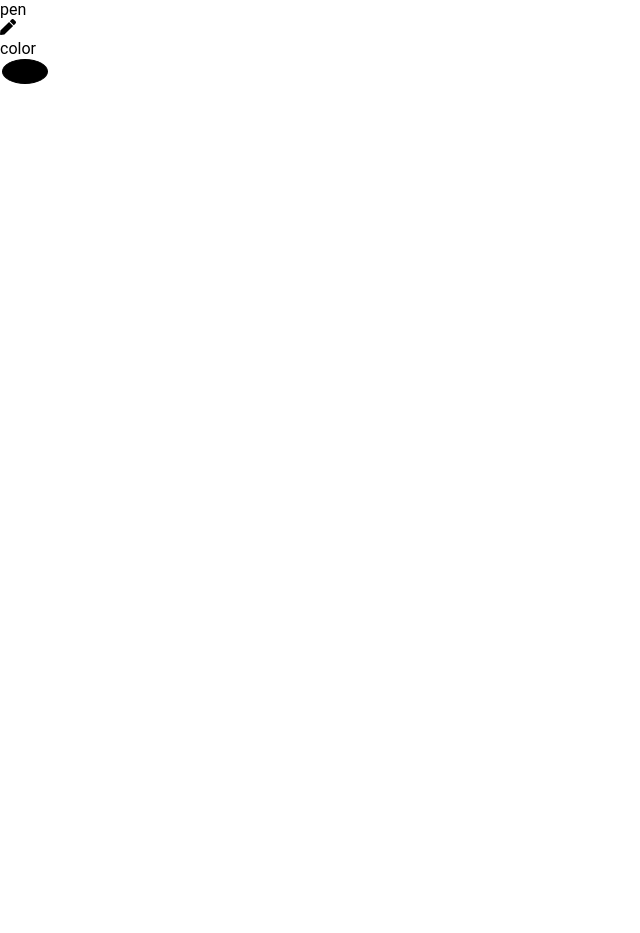
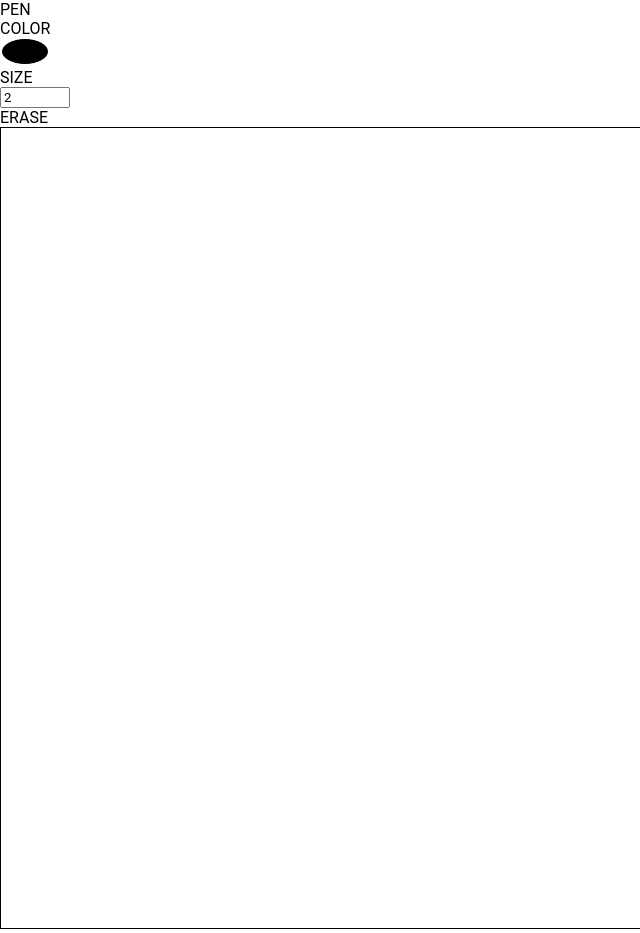
Before and after one commit to ShahIsCoding/DocHub, a React (Create React App) app in the folder client/: page /document/whiteboard/1 in a window 1280 px wide. Shown: the whole page, without its empty margins (0-640 px from the left). Before the commit the page ends 892 px from the top, so only its background shows below. Built offline with nearby package versions, Linux system fonts and the light colour scheme.

Commit message:
fixed the pen issue & added size & options drag work

```diff
--- a/client/src/components/component/Canvas.js
+++ b/client/src/components/component/Canvas.js
@@ -1,24 +1,38 @@
 import React, { useEffect, useRef, useState } from "react";
+import { WhiteboardMenu } from "../constants/WhiteboardOptions";
+import { FaBars, FaPen } from "react-icons/fa";
 
-const Canvas = ({ Drawing, setPosition }) => {
+const Canvas = (props) => {
   const canvasRef = useRef(null);
   const [context2D, setContext] = useState(null);
+  const [icon, setIcon] = useState(<FaBars />);
+
+  let { Drawing, selectedMenu } = props;
   useEffect(() => {
     const canvas = canvasRef.current;
     const context = canvas.getContext("2d");
     setContext(context);
   }, []);
+  function getIcon(selection) {
+    switch (selection) {
+      case WhiteboardMenu.PEN:
+        return setIcon(<FaPen />);
+
+        break;
+
+      default:
+        setIcon(<FaBars />);
+        break;
+    }
+  }
   return (
     <canvas
       width={window.innerWidth}
       height={window.innerHeight}
-      // onMouseDown={(e) => setPosition(e)}
       onMouseMove={(e) => {
-        setPosition(e);
         Drawing(e, context2D);
       }}
-      // onMouseEnter={(e) => setPosition(e)}
-      // style={{ background: "black" }}
+      style={{ cursor: "copy", border: "1px solid black" }}
       ref={canvasRef}
     ></canvas>
   );
--- a/client/src/components/constants/WhiteboardOptions.js
+++ b/client/src/components/constants/WhiteboardOptions.js
@@ -1,10 +1,24 @@
 export const WhiteboardOptions = [
   {
     key: 0,
-    Name: "pen",
+    Name: "PEN",
   },
   {
     key: 1,
-    Name: "color",
+    Name: "COLOR",
+  },
+  {
+    key: 2,
+    Name: "SIZE",
+  },
+  {
+    key: 3,
+    Name: "ERASE",
   },
 ];
+
+export const WhiteboardMenu = {
+  PEN: "PEN",
+  COLOR: "COLOR",
+  ERASE: "ERASE",
+};
--- a/client/src/components/pages/Whiteboard.js
+++ b/client/src/components/pages/Whiteboard.js
@@ -1,63 +1,72 @@
 import React, { useState } from "react";
 import Canvas from "../component/Canvas";
-import { WhiteboardOptions } from "../constants/WhiteboardOptions";
+import {
+  WhiteboardMenu,
+  WhiteboardOptions,
+} from "../constants/WhiteboardOptions";
 import { whiteBoardIcons } from "../assets/icons/icons";
+import { handleDrag, handleInputChoice } from "../utils/CanvasUtils";
 
 const Whiteboard = () => {
   const [color, setColor] = useState("#000000");
-  const [size, setSize] = useState(10);
+  const [size, setSize] = useState(2);
   const [mouseData, setMouseData] = useState({ x: 0, y: 0 });
-
-  const setPosition = (e) => {
-    setMouseData({
-      x: e.clientX,
-      y: e.clientY,
-    });
-  };
+  const [selectedMenu, setSelectedMenu] = useState(null);
+  const [prevSelection, setPrevSelection] = useState(null);
+  const { PEN, ERASE, COLOR } = WhiteboardMenu;
   const Drawing = (e, ctx) => {
-    console.log({ e, ctx });
-    if (e.buttons !== 1 || ctx === null) return;
-    else console.log("FALSE");
+    if (ctx === null) return;
+    if (e.buttons !== 1) {
+      setPrevSelection(null);
+      return;
+    }
     ctx.beginPath();
-    ctx.moveTo(mouseData.x, mouseData.y);
+    if (prevSelection === PEN) ctx.moveTo(mouseData.x, mouseData.y);
+    else ctx.moveTo(e.clientX, e.clientY);
     setMouseData({
       x: e.clientX,
       y: e.clientY,
     });
     ctx.lineTo(e.clientX, e.clientY);
     ctx.strokeStyle = color;
-    // ctx.lineWidth = size;
-    // ctx.lineCap = "round";
+    ctx.lineWidth = size;
+    ctx.lineCap = "round";
     ctx.stroke();
+    setPrevSelection(PEN);
+  };
+
+  const WhiteboardMenuDisplay = () => {
+    return WhiteboardOptions.map((options) => {
+      return (
+        <div
+          key={options.key}
+          className="h-10 w-28 px-2 py-2 m-2 text-center rounded cursor-pointer bg-orange-300"
+        >
+          <div
+            className="flex flex-row"
+            // onClick={() => handleClick(options.key)}
+          >
+            <div className="">{options.Name}</div>
+            <div className="ml-2">{whiteBoardIcons[options.Name]}</div>
+            {handleInputChoice(options.key, color, setColor, size, setSize)}
+          </div>
+        </div>
+      );
+    });
   };
 
   return (
     <div className="flex flex-row">
-      <div className="w-28 h-screen border p-1">
-        {WhiteboardOptions.map((options) => {
-          return (
-            <div
-              key={options.key}
-              className="h-10 px-2 py-2 m-2 text-center rounded cursor-pointer bg-orange-300"
-            >
-              <div className="flex flex-row w-full h-full items-center justify-center">
-                <div className="">{options.Name}</div>
-                <div className="ml-2">{whiteBoardIcons[options.Name]}</div>
-                {options.key === 1 ? (
-                  <input
-                    type="color"
-                    className="input-color"
-                    value={color}
-                    onChange={(e) => setColor(e.target.value)}
-                  />
-                ) : null}
-              </div>
-            </div>
-          );
-        })}
+      <div
+        className=" h-20 border p-1 flex flex-row z-10 fixed"
+        style={{ left: window.innerWidth / 2, top: 0 }}
+        draggable
+        onDragEnd={(e) => handleDrag()}
+      >
+        {WhiteboardMenuDisplay()}
       </div>
-      <div className="w-4/5 h-screen">
-        <Canvas Drawing={Drawing} setPosition={setPosition} />
+      <div className="w-screen h-screen">
+        <Canvas Drawing={Drawing} selectedMenu={selectedMenu} />
       </div>
     </div>
   );
--- /dev/null
+++ b/client/src/components/utils/CanvasUtils.js
@@ -0,0 +1,29 @@
+export const handleInputChoice = (key, color, setColor, size, setSize) => {
+  switch (key) {
+    case 1:
+      return (
+        <input
+          type="color"
+          className="input-color w-1/5"
+          value={color}
+          onChange={(e) => setColor(e.target.value)}
+        />
+      );
+      break;
+    case 2:
+      return (
+        <input
+          type="number"
+          className="w-4/5"
+          min={1}
+          max={50}
+          value={size}
+          onChange={(e) => setSize(e.target.value)}
+        />
+      );
+    default:
+      break;
+  }
+};
+
+export function handleDrag(e) {}
```
